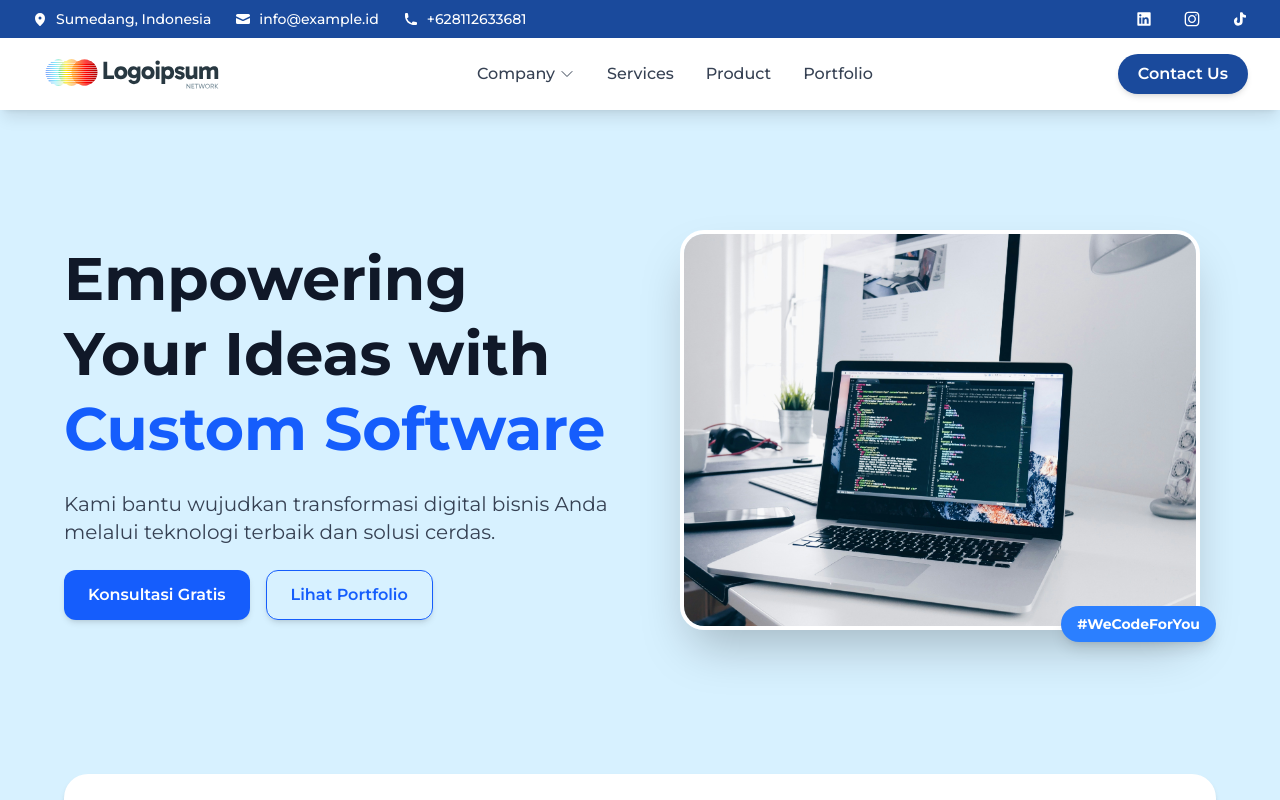
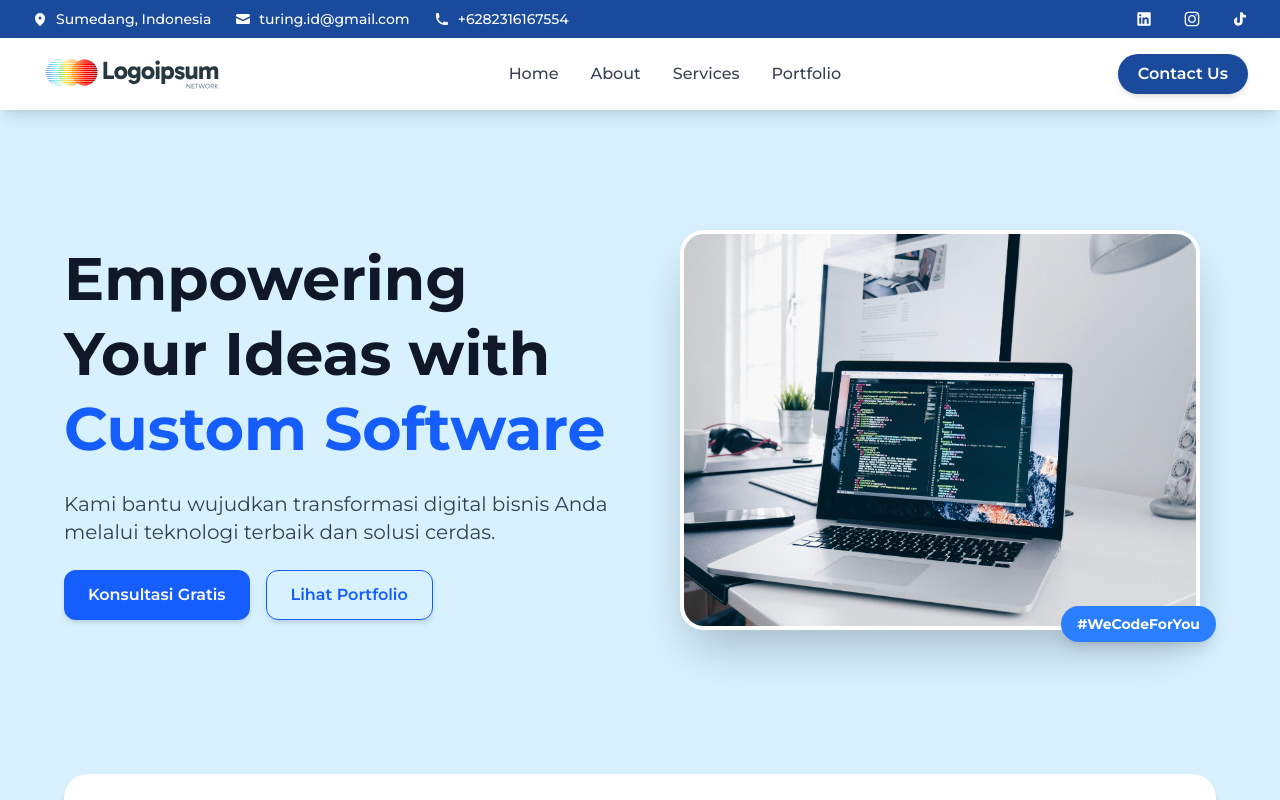
Before and after one commit to AcepHp/company-profile, a React (Vite) app: page / in a window 1280 px wide. Shown: the top 800 px of the page. Built offline with nearby package versions, Linux system fonts and the light colour scheme.

Commit message:
feat: add minorDetail in navbar

```diff
--- a/src/components/Navbar.jsx
+++ b/src/components/Navbar.jsx
@@ -4,9 +4,9 @@ import { Bars3Icon, XMarkIcon, ChevronDownIcon } from '@heroicons/react/24/outli
 import { EnvelopeIcon, MapPinIcon, PhoneIcon } from '@heroicons/react/16/solid' // Reverted to original imports
 
 const navigation = [
-    { name: 'Company', dropdown: ['About', 'Team'] },
+    { name: 'Home', href:"#"  },
+    { name: 'About', href:"#"  },
     { name: 'Services', href: '#' },
-    { name: 'Product', href: '#' },
     { name: 'Portfolio', href: '#' },
 ]
 
@@ -18,26 +18,26 @@ export default function Navbar() {
 
                 {/* Kontak */}
                 <div className="flex flex-wrap items-center gap-x-6 gap-y-1 text-xs font-medium sm:text-sm">
-                    <div className="flex items-center gap-2">
+                    <div className="flex items-center justify-center gap-2">
                         <MapPinIcon className="h-4 w-4 text-white" />
                         <span>Sumedang, Indonesia</span>
                     </div>
                     <div className="flex items-center gap-2">
                         <EnvelopeIcon className="h-4 w-4 text-white" />
-                        <span>info@example.id</span>
+                        <span>turing.id@gmail.com</span>
                     </div>
                     <div className="flex items-center gap-2">
                         <PhoneIcon className="h-4 w-4 text-white" />
-                        <span>+628112633681</span>
+                        <span>+6282316167554</span>
                     </div>
                 </div>
 
                 {/* Main Navbar */}
                 <div className="flex items-center gap-8 text-xs sm:text-sm w-full justify-center sm:justify-end sm:w-auto">
-                    <a href="#" className="hover:opacity-80 transition-opacity" aria-label="LinkedIn">
+                    <a href="https://www.linkedin.com/in/acephp/" target='__blank' className="hover:opacity-80 transition-opacity" aria-label="LinkedIn">
                         <img src="./linkedin.svg" alt="LinkedIn" className="w-4 h-auto" />
                     </a>
-                    <a href="#" className="hover:opacity-80 transition-opacity" aria-label="Instagram">
+                    <a href="https://www.instagram.com/acephp_/" target='__blank' className="hover:opacity-80 transition-opacity" aria-label="Instagram">
                         <img src="./instagram2.svg" alt="Instagram" className="w-4 h-auto" />
                     </a>
                     <a href="#" className="hover:opacity-80 transition-opacity" aria-label="TikTok">
```
